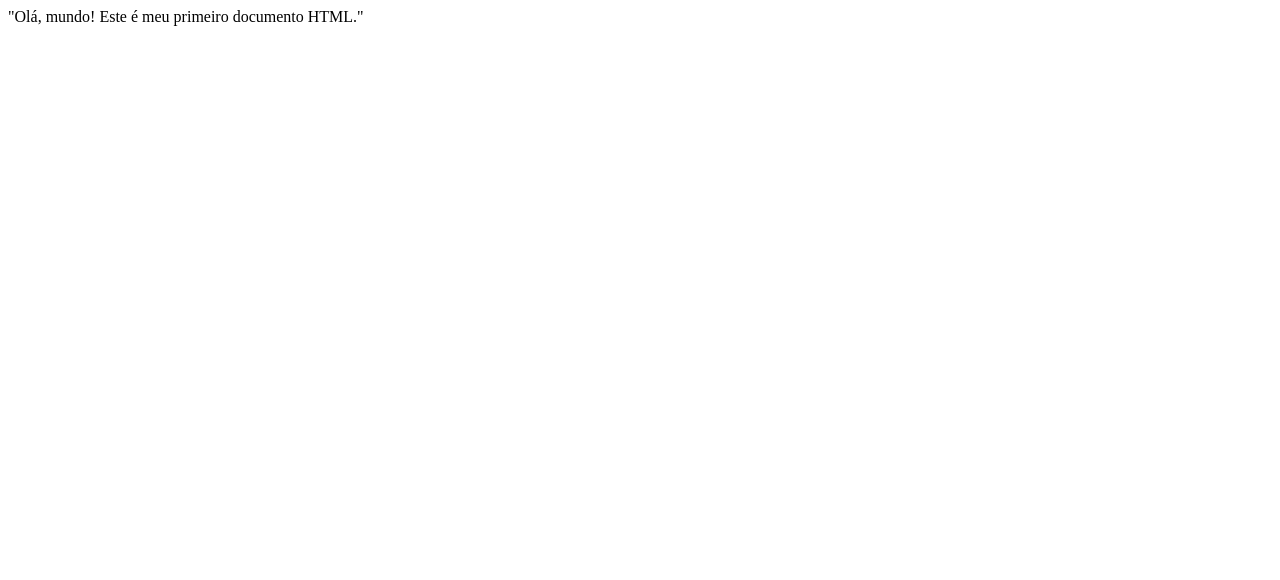
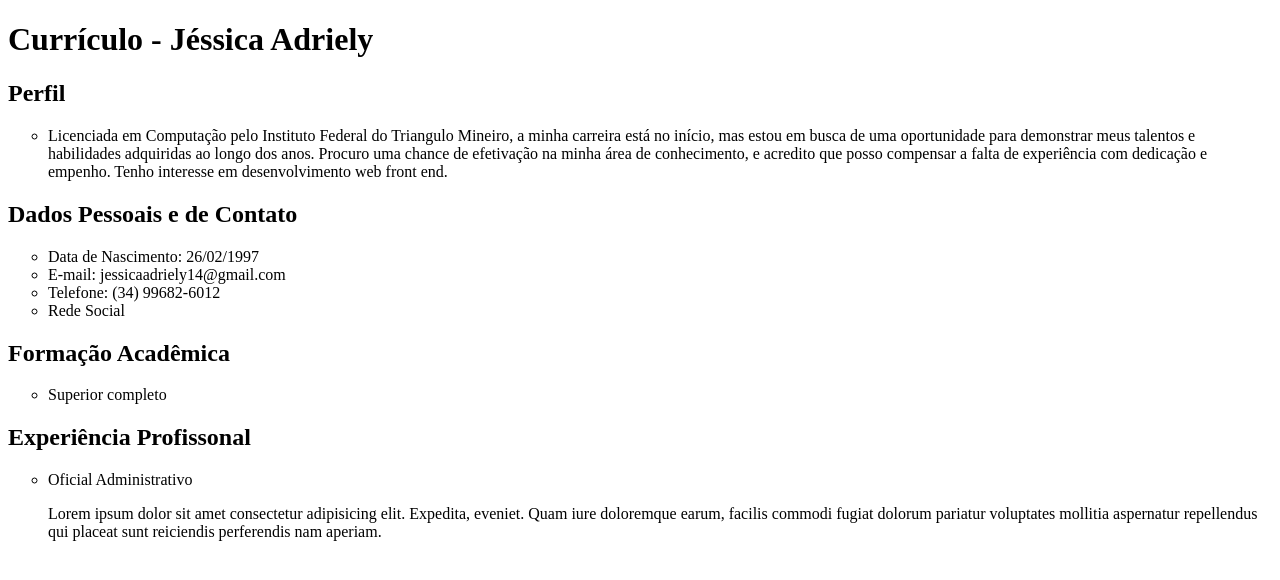
Before and after one commit to jessicadriely14/frontend-m03-01-html-exercicio, a plain HTML site: page index.html in a window 1280 px wide. Drawn offline with Linux system fonts and the light colour scheme.

Commit message:
Atividade 2 - Concluída

```diff
--- a/index.html
+++ b/index.html
@@ -4,6 +4,47 @@
         <title>CV - Jéssica Adriely</title>
     </head>
     <body>
-    "Olá, mundo! Este é meu primeiro documento HTML."
+
+        <h1>Currículo - Jéssica Adriely</h1>
+
+        <h2> Perfil </h2>
+
+             <ul type = "circle">
+                <li>
+                Licenciada em Computação pelo Instituto Federal do Triangulo Mineiro,
+                a minha carreira está no início, mas estou em busca de uma oportunidade para
+                demonstrar meus talentos e habilidades adquiridas ao longo dos anos.
+                Procuro uma chance de efetivação na minha área de conhecimento, e acredito que posso compensar
+                a falta de experiência com dedicação e empenho. Tenho interesse em desenvolvimento web front end.
+                </li>
+            </ul>
+        </li>
+
+        <h2>Dados Pessoais e de Contato</h2>
+
+            <ul type = "circle">
+                <li>Data de Nascimento: 26/02/1997</li>
+                <li>E-mail: jessicaadriely14@gmail.com</li>
+                <li>Telefone: (34) 99682-6012</li>
+                <li>Rede Social</li>
+            </ul>
+
+
+        <h2>Formação Acadêmica</h2>
+
+            <ul type = "circle">
+                <li>Superior completo</li>
+            </ul>
+
+
+        <h2>Experiência Profissonal</h2>
+            <ul type = "circle">
+                <li>Oficial Administrativo</li>
+                <p>Lorem ipsum dolor sit amet consectetur adipisicing elit.
+                Expedita, eveniet. Quam iure doloremque earum, facilis commodi fugiat
+                dolorum pariatur voluptates mollitia aspernatur repellendus qui placeat
+                sunt reiciendis perferendis nam aperiam.</p>
+            </ul>
+
     </body>
 </html>
```
